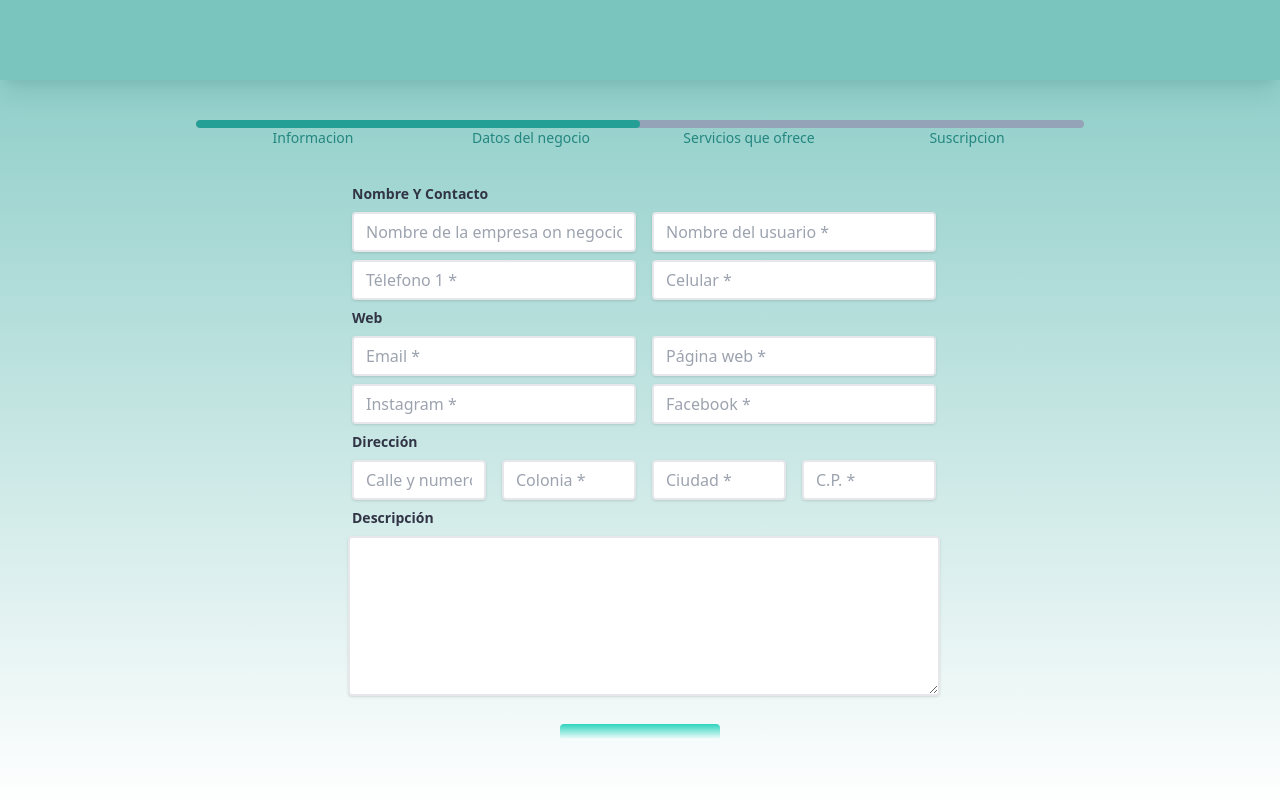
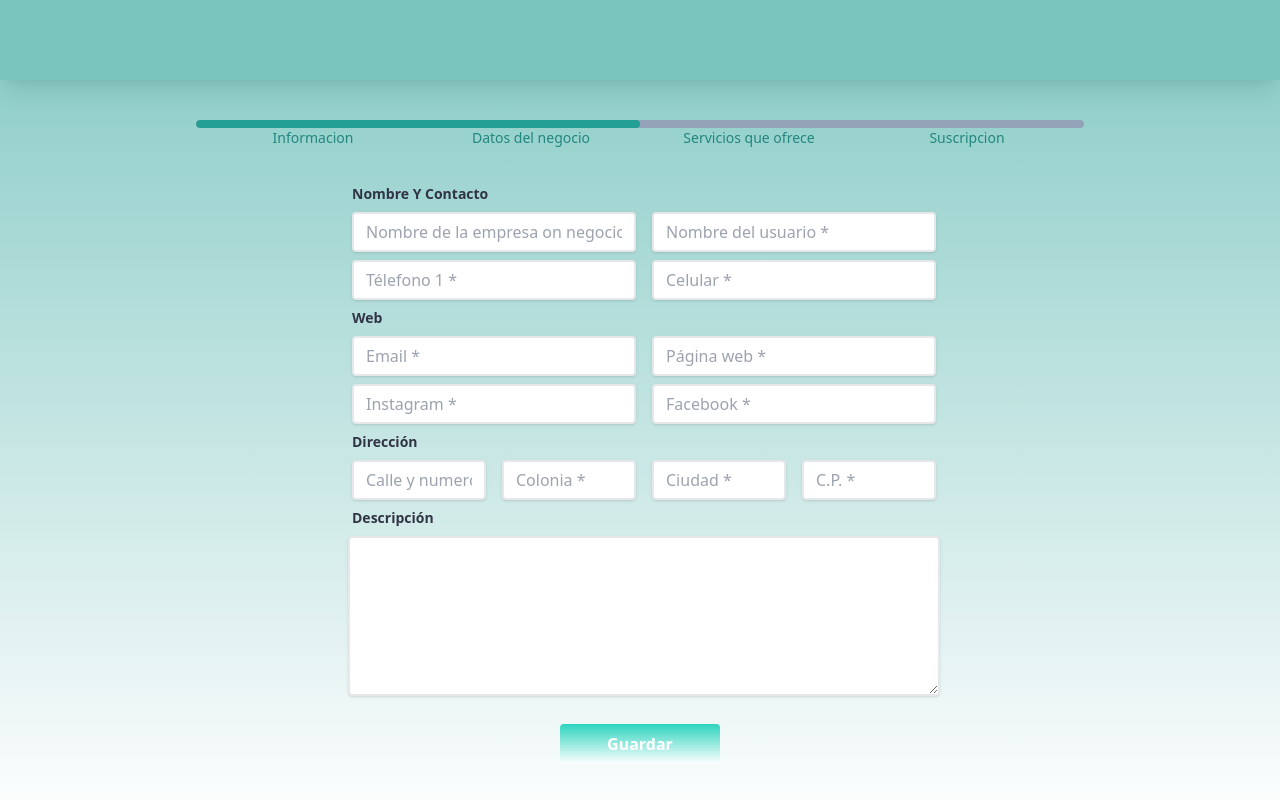
Before and after one commit to Abyblackmouth/Mi_Fiesta-Client, a Next.js app: page /provider-form in a window 1280 px wide. Shown: the top 800 px of the page. Built offline with nearby package versions, Linux system fonts and the light colour scheme.

Commit message:
ajusted label button

```diff
--- a/components/FormProv.jsx
+++ b/components/FormProv.jsx
@@ -137,7 +137,7 @@ export default function FormProv
           </div>
 
             <div className="flex justify-center mt-7">
-            <Button etiqueta='Guardar'/>
+            <Button label='Guardar'/>
           </div>
         </form>
       </>
```
